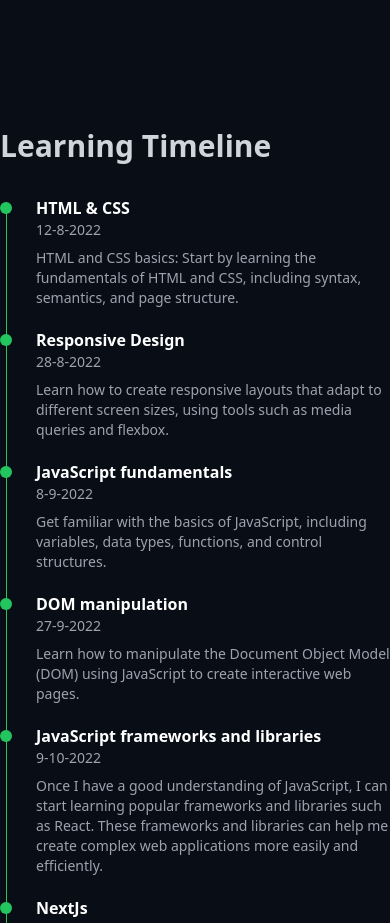
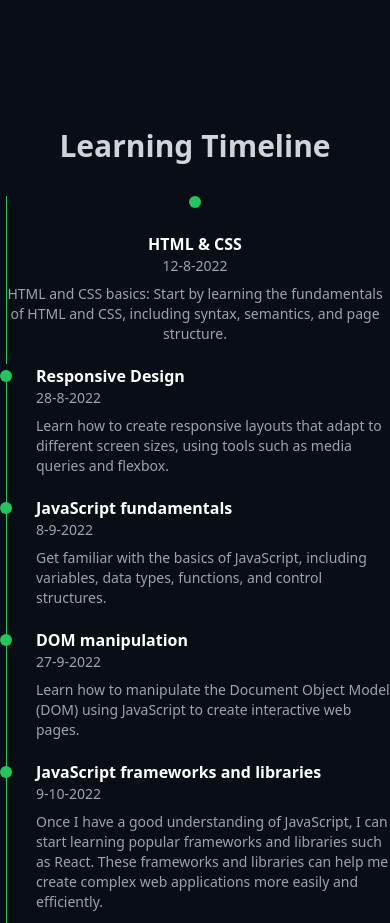
Before and after one commit to Jol0o/porfolio, a React (Vite) app: page / in a window 390 px wide. Shown: the part 3810-4733 px from the top of the page. Built offline with nearby package versions, Linux system fonts and the light colour scheme.

Commit message:
Update Timeline.jsx

```diff
--- a/src/component/Timeline.jsx
+++ b/src/component/Timeline.jsx
@@ -55,17 +55,17 @@ export default function Timeline() {
       id="timeline"
       className="flex min-h-screen w-full items-center justify-center pt-20"
     >
-      <div className="w-auto container md:w-80">
+      <div className="w-full container md:max-w-md">
         <motion.h2
           variants={headVariants}
-          className="text-[30px] font-semibold text-gray-300 mb-7"
+          className="text-[30px] font-semibold text-gray-300 mb-7 text-center"
         >
           Learning Timeline
         </motion.h2>
         <ul>
           <motion.li
             variants={timelineVariants}
-            className="relative flex items-baseline gap-6 pb-5"
+            className="relative flex flex-col items-center md:flex-row md:items-baseline gap-6 pb-5"
           >
             <div className="before:absolute before:left-[5.5px] before:h-full before:w-[1px] before:bg-green-500">
               <svg
@@ -79,14 +79,18 @@ export default function Timeline() {
               </svg>
             </div>
             <div variants={timelineVariants}>
-              <h1 className="font-semibold text-md text-white">HTML & CSS</h1>
-              <p className="text-sm text-gray-400">12-8-2022</p>
-              <p className="mt-2 text-gray-400 text-sm">
+              <h1 className="font-semibold text-md text-white text-center md:text-left">
+                HTML & CSS
+              </h1>
+              <p className="text-sm text-gray-400 text-center md:text-left">
+                12-8-2022
+              </p>
+              <p className="mt-2 text-gray-400 text-sm text-center md:text-left">
                 HTML and CSS basics: Start by learning the fundamentals of HTML
                 and CSS, including syntax, semantics, and page structure.
               </p>
             </div>
-          </motion.li>
+          </motion.li>{" "}
           <motion.li
             variants={timelineVariants}
             className="relative flex items-baseline gap-6 pb-5"
@@ -113,7 +117,6 @@ export default function Timeline() {
               </p>
             </div>
           </motion.li>
-
           <motion.li
             variants={timelineVariants}
             className="relative flex items-baseline gap-6 pb-5"
```
